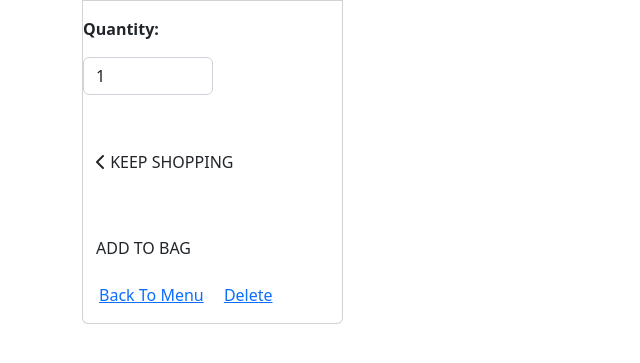
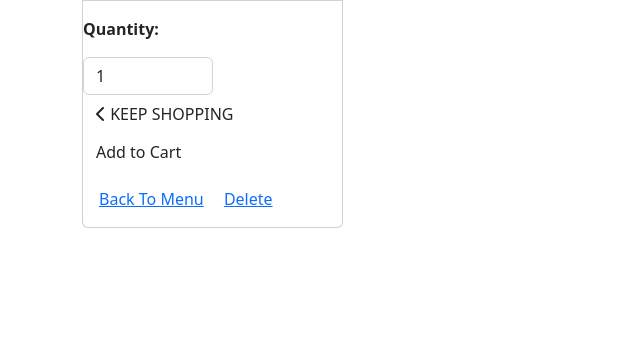
Before and after one commit to mjjstockman/ecomm, a Django app: page /menu/3/ in a window 1280 px wide. Shown: the part 284-647 px from the top of the page, without its empty margins (0-640 px from the left). Run offline with Django 3.2, Linux system fonts and the light colour scheme; data comes from the database, SQL or seed files in the repository; parts of the project's set-up code (start-up, migrations or seed data) failed here and were passed over; some libraries are stand-ins or nearby versions.

Commit message:
Add cart/add_to_cart view

```diff
--- a/menu/templates/menu/detail.html
+++ b/menu/templates/menu/detail.html
@@ -23,6 +23,7 @@
                     <li class="list-group-item">Category: {{ product.category }}</li>
                     <li class="list-group-item">Price: £{{ product.price }}</li>
                 </ul>
+                <!-- use post method as adding info (cart) to server -->
                 <form class="form" action="" method="POST">
                     {% csrf_token %}
                     <div class="form-row">
@@ -31,20 +32,21 @@
                             <div class="form-group w-50">
                                 <div class="input-group">
                                     <input class="form-control qty_input" type="number" name="quantity" value="1"
-                                        min="1" max="99" data-item_id="{{ product.id }}" id="id_qty_{{ product.id }}">
+                                        min="1" max="15" data-item_id="{{ product.id }}" id="id_qty_{{ product.id }}">
                                 </div>
                             </div>
                         </div>
 
                         <div class="col-12">
-                            <a href="{% url 'products' %}" class="btn btn-outline-black rounded-0 mt-5">
+                            <a href="{% url 'products' %}" class="btn">
                                 <span class="icon">
                                     <i class="fas fa-chevron-left"></i>
                                 </span>
                                 <span class="text-uppercase">Keep Shopping</span>
                             </a>
-                            <input type="submit" class="btn btn-black rounded-0 text-uppercase mt-5" value="Add to Bag">
+                            <input type="submit" class="btn" value="Add to Cart">
                         </div>
+                        <!-- hidden form element to redirect back to page came from (redirect_url) -->
                         <input type="hidden" name="redirect_url" value="{{ request.path }}">
                     </div>
                 </form>
```
Also changed, not shown: cart/views.py (+26 -6 lines), cart/templates/cart/add_to_cart.html (added).
